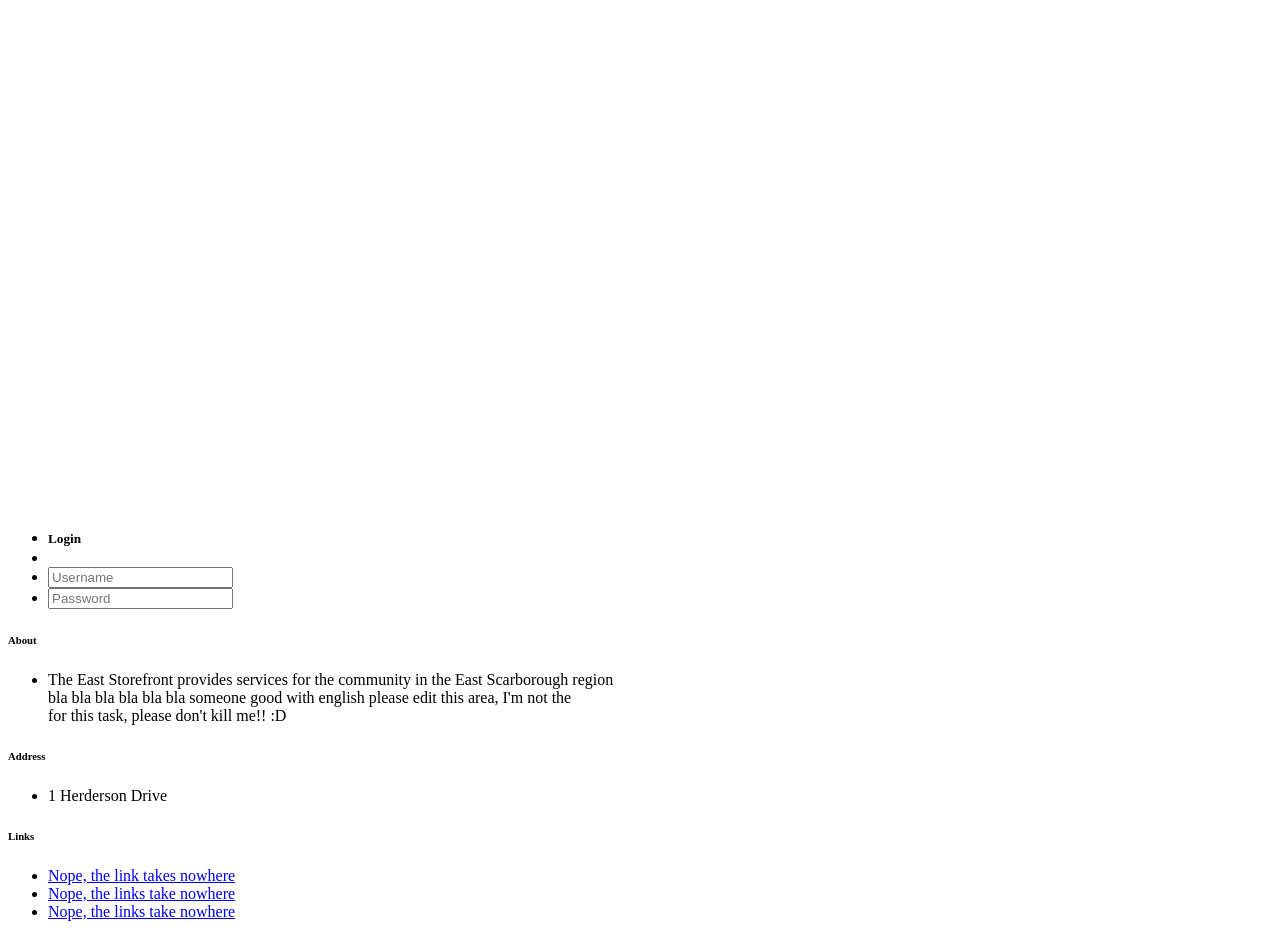
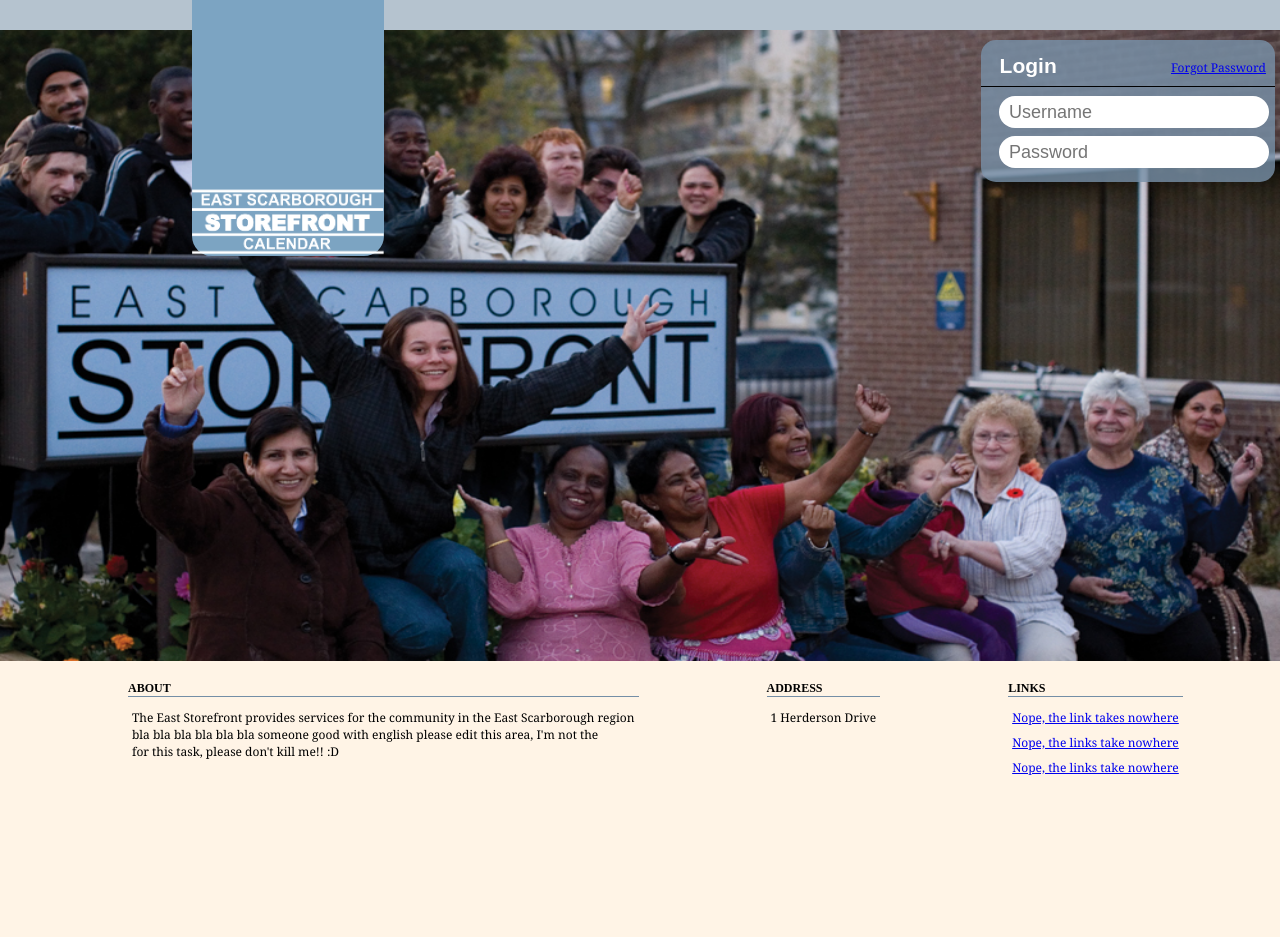
Before and after one commit to StevenDao/Storefront-Calendar, a CodeIgniter app: page /index.php/account/login in a window 1280 px wide. After the commit the page ends 775 px from the top, so only its background shows below. Run offline with CodeIgniter, Linux system fonts and the light colour scheme.

Commit message:
There was a huge error in css file

```diff
--- a/website/css/loginpage.css
+++ b/website/css/loginpage.css
@@ -1,6 +1,6 @@
 /*
-    Document   : clientPage
-    Created on : Oct 12, 2013, 11:11:13 PM
+    Document   : inheritance
+    Created on : Sep 20, 2013, 12:27:04 AM
     Author     : Thurairaj
     Description:
         Purpose of the stylesheet follows.
@@ -10,238 +10,238 @@ root {
     display: block;
 }
 
-.body{
-    margin:0px;
-    padding:0px;
+html, body
+{
+  width: 100%;
+  margin:0px;
+  height: 100%;
+
 
 }
 
-nav{
-    position: relative;
-    margin: 0px;
-    top:0px;
-    width: 100%;
-    float:left;
-    z-index: 3;
+body{
+
+    background-image: url(../images/photo-Cover.jpg);
+    background-repeat: no-repeat;
+    background-size: 100% 100%;
+
+
+   /* background-origin: content-box */
 }
 
-nav ul ul {
-    display: none;
-}
-
-nav ul li:hover > ul {
-    display: block;
-}
-
-nav ul {
-    background: #063501;
-    background: linear-gradient(top, #063501 0%, #0D4207 100%);
-    background: -moz-linear-gradient(top, #063501 0%, #0D4207 100%);
-    background: -webkit-linear-gradient(top, #063501 0%,#0D4207 100%);
-    box-shadow: 0px 0px 9px rgba(0,0,0,0.15);
-    width: 100%;
-    padding: 0 0px;
-    list-style: none;
-    position: relative;
-    top:0px;
-    display: inline-table;
-    margin-top: 0px;
-}
-
-nav ul:after {
-    content: ""; clear: both; display: block;
-}
-
-nav ul li {
-    float: left;
-    color: white;
-    height: 60px;
-    width:10%;
-}
-
-.special{
-    width:78%;
-}
-
-nav ul li:hover {
-    background: #386E32;
-    background: linear-gradient(top, #084B00 0%, #386E32 40%);
-    background: -moz-linear-gradient(top, #084B00 0%, #386E32 40%);
-    background: -webkit-linear-gradient(top, #084B00 0%,#386E32 40%);
-}
-
-nav ul li:hover a {
-    color: #fff;
-}
-
-nav ul li a {
-    display: block;
-    padding: 10px 40px;
-    color: white;
-    text-decoration: none;
-}
-
-nav ul ul {
-    background: #386E32;
-    border-radius: 0px;
-    padding: 0;
-    width: 10%;
-    position: absolute;
-    top: 100%;
+div {
+    font-family: Cambria, Cochin, Georgia, Times, "Times New Roman", serif;
 
 }
 
-nav ul ul li {
-    float: none;
-    background: #386E32;
-    border-top: 1px solid #6b727c;
-    border-bottom: 1px solid #575f6a;
-    height: 100%;
-    position: relative;
-    width: 150%;
+
+.centered {
+   margin-top: 40px;
+   padding-top: 10px;
+   width: 23%;
+   height:auto;
+   float:right;
+   background-color: rgba(120,146,169,0.8);
+   border-radius: 15px;
+   margin-right: 5px;
+   padding-bottom: 10px;
 
 }
 
-.specialLi {
-    float: right;
+ul {
+    width:auto;
+    list-style-type:none;
+    list-style-position:outside;
+    margin:0px;
+    padding:0px;
+}
+
+li {
+    padding:4px;
+    font-size: 12px;
+
 
 }
 
-nav ul ul li a {
-    display: block;
-    padding: 10px 40px;
+.specialH{
+    float:left;
+    font-size: 1.75em;
+    margin: 0 0 0 0;
+    margin-left: 15px;
+    font-weight: bold;
+    font-family: Arial;
     color: white;
-    height: 100%;
-    width: auto;
-    text-decoration: none;
 }
 
-nav ul ul li a:hover {
-    background: #60C157;
-}
+h5{
 
-.imageIcon{
-    width:40px;
-}
-
-.header{
-    margin: 0px;
-    padding: 5px;
-    font-size: 1.5em;
-    text-align: center;
-    width: 100%;
-}
-
-.views{
-    margin-top: 20px;
-    width:35%;
-    padding: 10px;
-    clear:both;
     float:right;
-}
-
-.views button{
-
-    float: left;
-    width:25%;
-    border-style: solid;
-    border-color: #063501;
-    border-width: 3px;
-    box-shadow: none;
-    border-right: none;
-
-    font-size: 1.5em;
-    font-family:Helvetica;
-    font-weight: bolder;
-    color:#063501;
-
-    background-color: white;
-    margin:0px;
-    outline:none;
+    font-size: 1em;
+    bottom:0;
+    margin: 5px 5px 5px 0;
+    color:black;
+    font-weight: lighter;
 
 }
 
-.views button:first-child{
-    border-radius: 10px 0px 0px 10px;
+.line{
+    border-bottom:1px solid black;
+    margin-bottom: 5px;
 }
 
-.views button:last-child{
-    border-radius: 0px 10px 10px 0px;
-    border-right-color: #063501;
-    border-right-style: solid;
-    border-right-width: 3px;
+label {
+    width:100px;
+    margin-top: 3px;
+    display:inline-block;
+    padding:3px;
+}
+
+
+.source-image {
+  width: 100%;
+  position: absolute;
+  top: 0;
+  left: 0;
+  z-index: -1;
+}
+
+input[type=text], input[type=password] {
+    height: 30px;
+    border-radius: 20px;
+    border-style: none;
+    margin-left: 5%;
+    margin-right:5%;
+    padding-left: 10px;
+    width:90%;
+    font-size: 1.5em;
+    outline:none;
+    opacity: 1;
 
 }
 
-.views button:disabled{
-    background: #386E32;
-    color: white;
-   border-color: #063501;
+label{
+    font-size: 1.5em;
+    margin-left: 3px;
 }
 
-.views button:hover{
-    background: #084B00 ;
-    color: white;
-    outline:none;
-    border-color:  #386E32;
+
+.header{
+    position: fixed;
+    top:0px;
+    left:0px;
+    width : 100%;
+    height: 30px;
+    background-color:  rgb(181,195,207);
+    opacity: 1;
 }
 
-.calender{
-    position:relative;
-    float: left;
-    clear:both;
-    margin: 5%;
-    margin-bottom: 5px;
-    margin-top: 20px;
-    width:80%;
-    height:auto;
-    color:black;
-    background-color: transparent;
-    border:2px solid #a1a1a1;
-}
-
-.calender button{
-    opacity: 0.05;
-    position: absolute;
-    top:50%;
-    font-size: 3em;
-    z-index: 100;
-    background-color: lightgray;
-    border-style: none;
-    outline:none;
+footer {
+clear: both;
+background:rgb(255,244,230);
+padding: 20px 0;
+margin: 0px;
+position: fixed;
+width:100%;
+bottom:0px;
+overflow: visible;
 
 }
 
-.calender button:hover{
-    opacity: 1;
-    font-weight: bolder;
-    color: gray;
+footer div {
+width: 100%;
+margin: 0;
+margin-left: 10%;
 }
 
-.calender button:active{
-    opacity: 1;
-    font-weight: bolder;
-    background-color:gray;
-    color: lightgray
+footer section {
+width: auto;
+float: left;
+margin-right: 10%;
 }
 
-#next{
-     right:0%;
+footer section:last-child {
+    margin-right: 0;
 }
 
-#prev{
-     left:0%;
+.special {
+width: auto;
+float: left;
+list-style: none;
+color: black;
+}
+
+.special li{
+    border-bottom: none;
 }
 
 
-.bottom{
-   outline: none;
-   position:relative;
-   clear:both;
-   margin: 4%;
-   padding: 10px;
-   padding-left: 40px;
-   width:80%;
-   height:60px;   /* Height of the footer */
-   background:transparent;
+
+h6 {
+font-size: 12px;
+margin: 0 0 8px;
+font-family: sysfoxboxtscregular;
+color : black;
+text-transform: uppercase;
+border-bottom: 1px solid rgb(116,142,166);
 }
+
+.banner{
+left: 15%;
+width: 15%;
+height:32%;
+background-color: rgb(124,164,194);
+position :fixed;
+border-radius: 0px 0 20px 20px ;
+
+}
+
+.spImage{
+    position: absolute;
+
+   bottom:0px;
+}
+
+/* === Button Style === */
+input.submit {
+    background-color: #68b12f;
+    background: -webkit-gradient(linear, left top, left bottom, from(#68b12f), to(#50911e));
+    background: -webkit-linear-gradient(top, #68b12f, #50911e);
+    background: -moz-linear-gradient(top, #68b12f, #50911e);
+    background: -ms-linear-gradient(top, #68b12f, #50911e);
+    background: -o-linear-gradient(top, #68b12f, #50911e);
+    background: linear-gradient(top, #68b12f, #50911e);
+    border: 1px solid #509111;
+    border-bottom: 1px solid #5b992b;
+    border-radius: 3px;
+    -webkit-border-radius: 3px;
+    -moz-border-radius: 3px;
+    -ms-border-radius: 3px;
+    -o-border-radius: 3px;
+    box-shadow: inset 0 1px 0 0 #9fd574;
+    -webkit-box-shadow: 0 1px 0 0 #9fd574 inset ;
+    -moz-box-shadow: 0 1px 0 0 #9fd574 inset;
+    -ms-box-shadow: 0 1px 0 0 #9fd574 inset;
+    -o-box-shadow: 0 1px 0 0 #9fd574 inset;
+    margin-bottom: 5px;
+    margin-left:15%;
+    margin-top: 5px;
+    color: white;
+    font-weight: bold;
+    width:200px;
+    height: 30px;
+    padding: 6px 20px;
+    text-align: center;
+    text-shadow: 0 -1px 0 #396715;
+}
+input.submit:hover {
+    opacity:.85;
+    cursor: pointer;
+}
+input.submit:active {
+    border: 1px solid #20911e;
+    box-shadow: 0 0 10px 5px #356b0b inset;
+    -webkit-box-shadow:0 0 10px 5px #356b0b inset ;
+    -moz-box-shadow: 0 0 10px 5px #356b0b inset;
+    -ms-box-shadow: 0 0 10px 5px #356b0b inset;
+    -o-box-shadow: 0 0 10px 5px #356b0b inset;
+}
```
